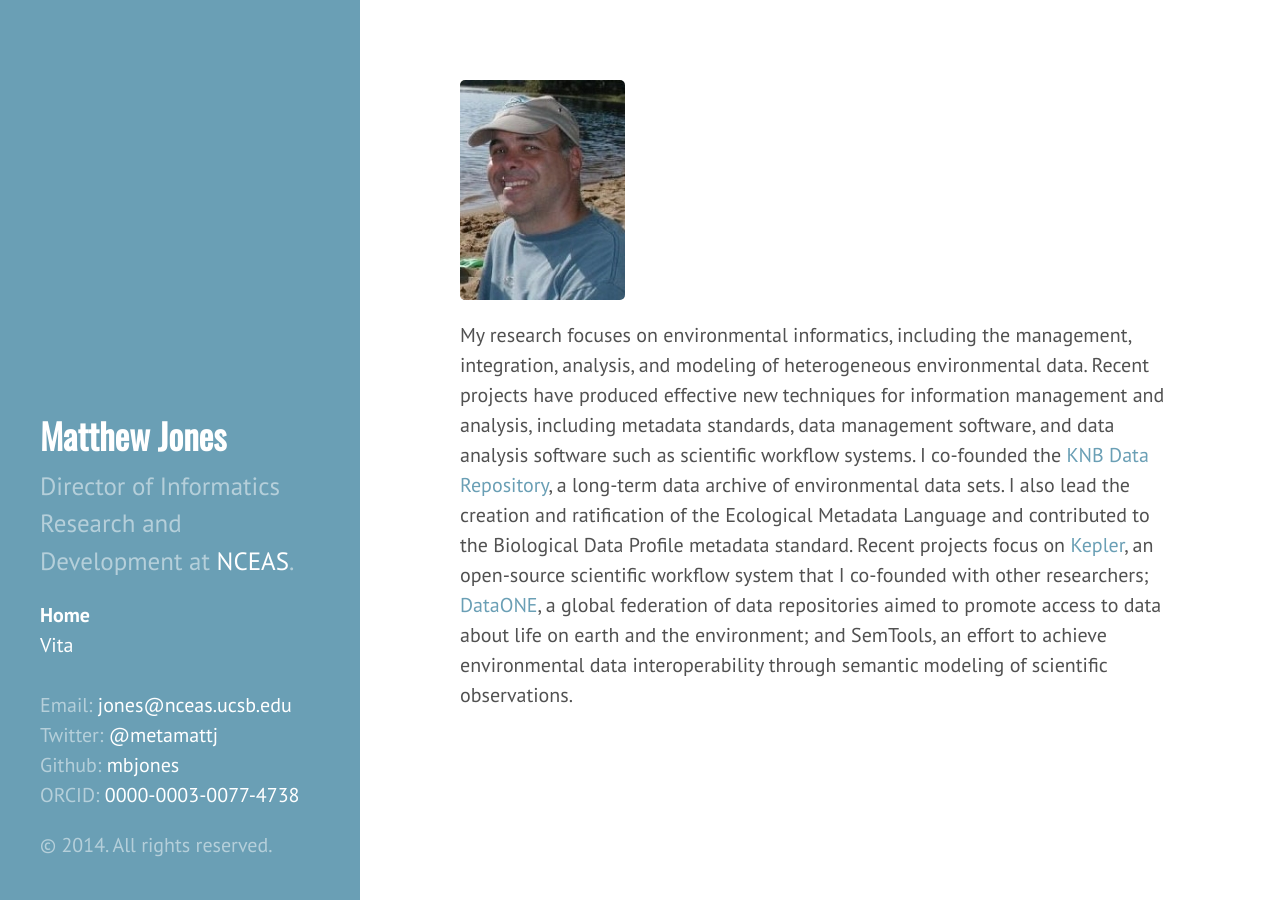
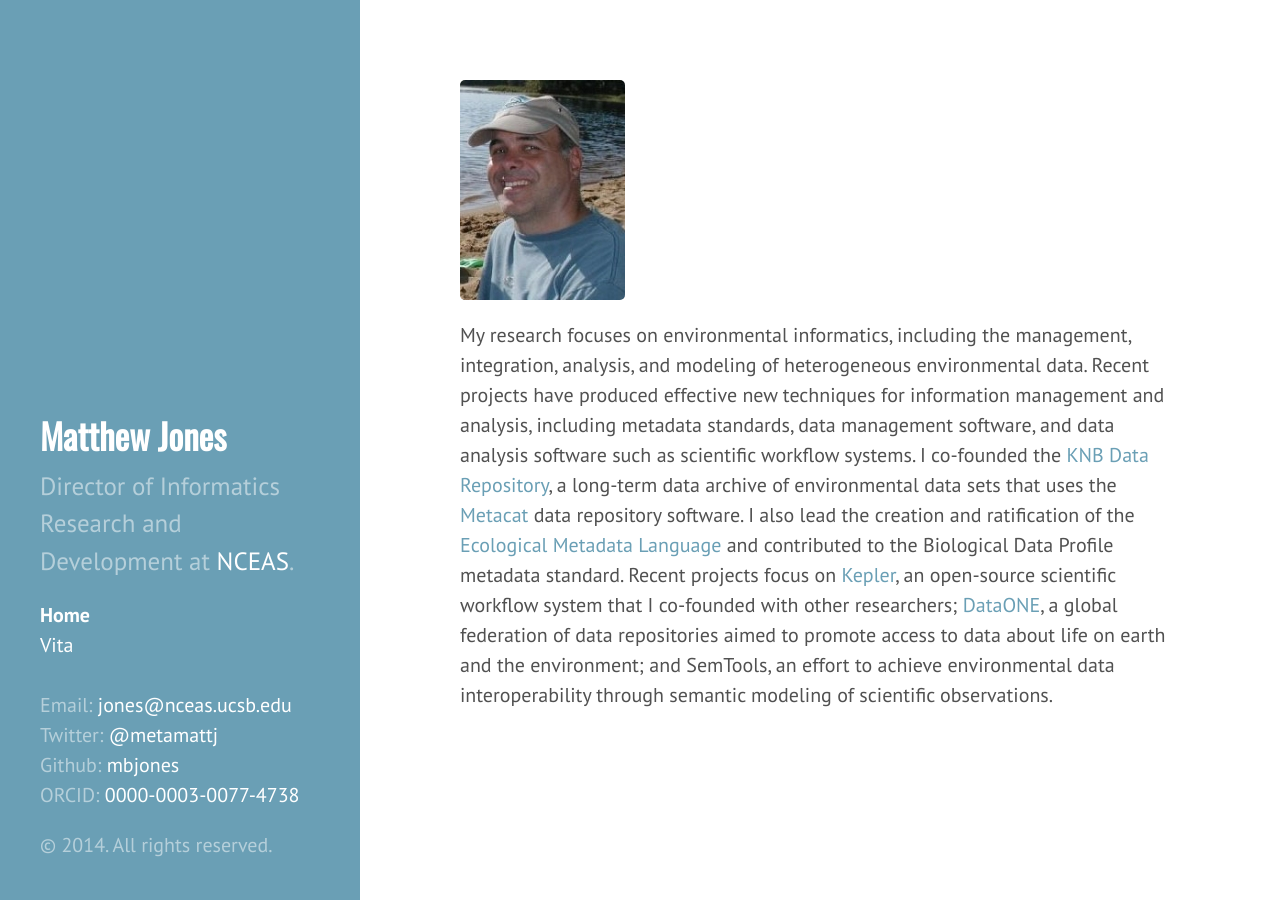
Before and after one commit to mbjones/mbjones.github.io, a Jekyll site: the page built from index.md, in a window 1280 px wide. Built offline with Jekyll 4.4.1, drawn with Linux system fonts in a browser that asks for light colours; Markdown is read by kramdown in place of the engine named in the settings.

Commit message:
Added more links to bio.

```diff
--- a/index.md
+++ b/index.md
@@ -3,4 +3,4 @@
 title: Home
 ---
 
-![Matthew Jones]({{ site.url }}/images/jones-portrait-2009.jpg) My research focuses on environmental informatics, including the management, integration, analysis, and modeling of heterogeneous environmental data.  Recent projects have produced effective new techniques for information management and analysis, including metadata standards, data management software, and data analysis software such as scientific workflow systems. I co-founded the [KNB Data Repository](https://knb.ecoinformatics.org), a long-term data archive of environmental data sets. I also lead the creation and ratification of the Ecological Metadata Language and contributed to the Biological Data Profile metadata standard.   Recent projects focus on [Kepler](https://kepler-project.org), an open-source scientific workflow system that I co-founded with other researchers; [DataONE](http://dataone.org), a global federation of data repositories aimed to promote access to data about life on earth and the environment; and SemTools, an effort to achieve environmental data interoperability through semantic modeling of scientific observations.
+![Matthew Jones]({{ site.url }}/images/jones-portrait-2009.jpg) My research focuses on environmental informatics, including the management, integration, analysis, and modeling of heterogeneous environmental data.  Recent projects have produced effective new techniques for information management and analysis, including metadata standards, data management software, and data analysis software such as scientific workflow systems. I co-founded the [KNB Data Repository](https://knb.ecoinformatics.org), a long-term data archive of environmental data sets that uses the [Metacat](http://knb.ecoinformatics.org/software/metacat) data repository software. I also lead the creation and ratification of the [Ecological Metadata Language](http://knb.ecoinformatics.org/software/eml) and contributed to the Biological Data Profile metadata standard.   Recent projects focus on [Kepler](https://kepler-project.org), an open-source scientific workflow system that I co-founded with other researchers; [DataONE](http://dataone.org), a global federation of data repositories aimed to promote access to data about life on earth and the environment; and SemTools, an effort to achieve environmental data interoperability through semantic modeling of scientific observations.
```
